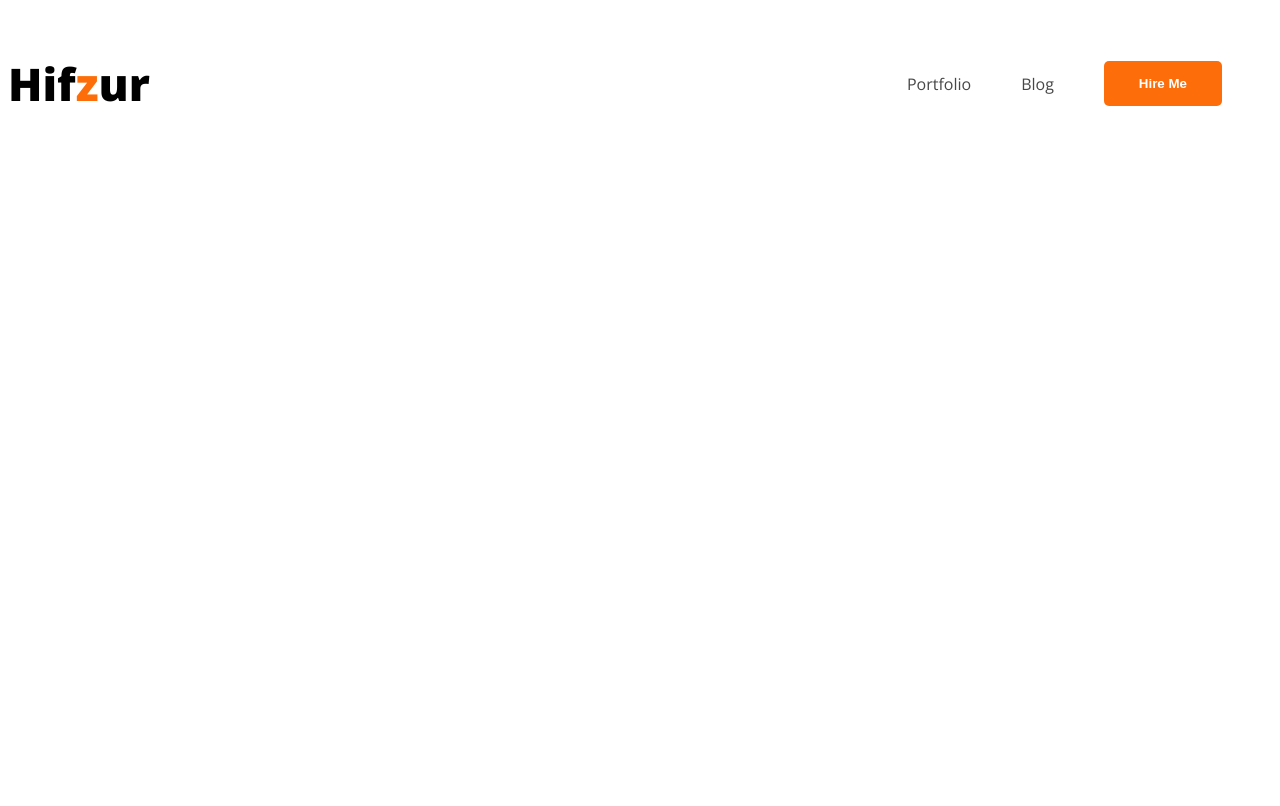
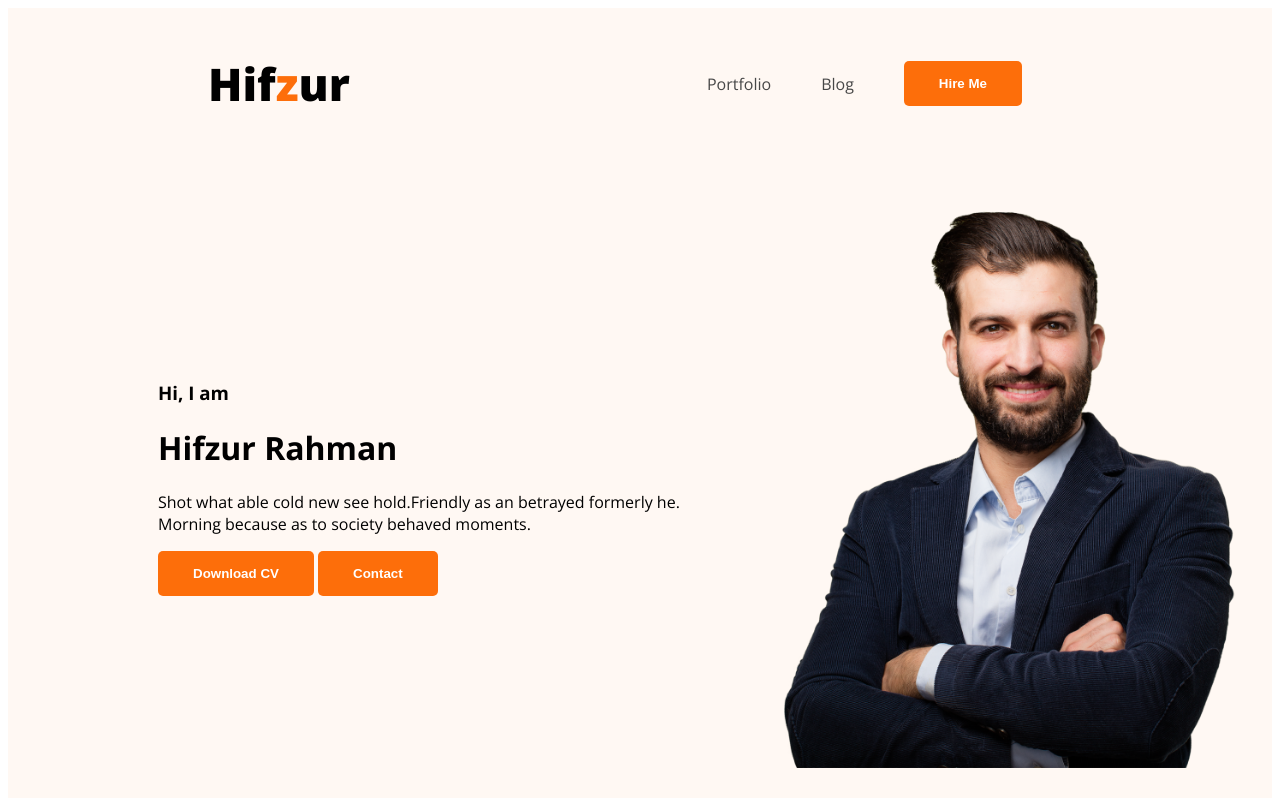
Before and after one commit to hifzurmax/portfolio, a plain HTML site: page index.html in a window 1280 px wide. Drawn offline with nearby package versions, Linux system fonts and the light colour scheme.

Commit message:
banner added

```diff
--- a/index.html
+++ b/index.html
@@ -9,7 +9,7 @@
 	<title>Hifzur</title>
 </head>
 <body>
-	<header>
+	<header class="header">
 		<nav>
 			<h3 class="devname">Hif<span class="primary-color">z</span>ur</h3>
 			<ul>
@@ -18,6 +18,17 @@
 				<li><button class="btn-primary">Hire Me</button></li>
 			</ul>
 		</nav>
+
+		<div class="banner">
+			<div class="banner-content">
+				<h3 class="banner-greeting">Hi, I  am</h3>
+				<h1 class="banner-title">Hifzur Rahman</h1>
+				<p>Shot what able cold new see hold.Friendly as an betrayed formerly he. Morning because as to society behaved moments.</p>
+				<button class="btn-primary">Download CV</button>
+				<button class="btn-primary">Contact</button>
+			</div>
+			<img class="profile-pic" src="images/hardy.png" alt="Hardy" />
+		</div>
 	</header>
 	<main>
 
--- a/styles/style.css
+++ b/styles/style.css
@@ -1,10 +1,5 @@
 body{
 	font-family: 'Open Sans', sans-serif;
-}
-nav{
-	display: flex;
-	justify-content: space-between;
-	align-items: center;
 }
 
 /*shred styles*/
@@ -22,6 +17,13 @@ nav{
 }
 
 /*nav related styles*/
+nav{
+	display: flex;
+	justify-content: space-between;
+	align-items: center;
+	margin: 0 200px;
+}
+
 .devname{
 	color: 181818;
 	font-size: 45px;
@@ -40,3 +42,17 @@ nav a{
 	text-decoration: none;
 	color: #474747;
 }
+
+/*header related styles*/
+.header{
+	background-color: #FFF8F3;
+
+}
+.banner{
+	padding: 30px 30px 30px 150px;
+	display: flex;
+	align-items: center;
+}
+.banner .profile-pic{
+	width: 500px;
+}
```
